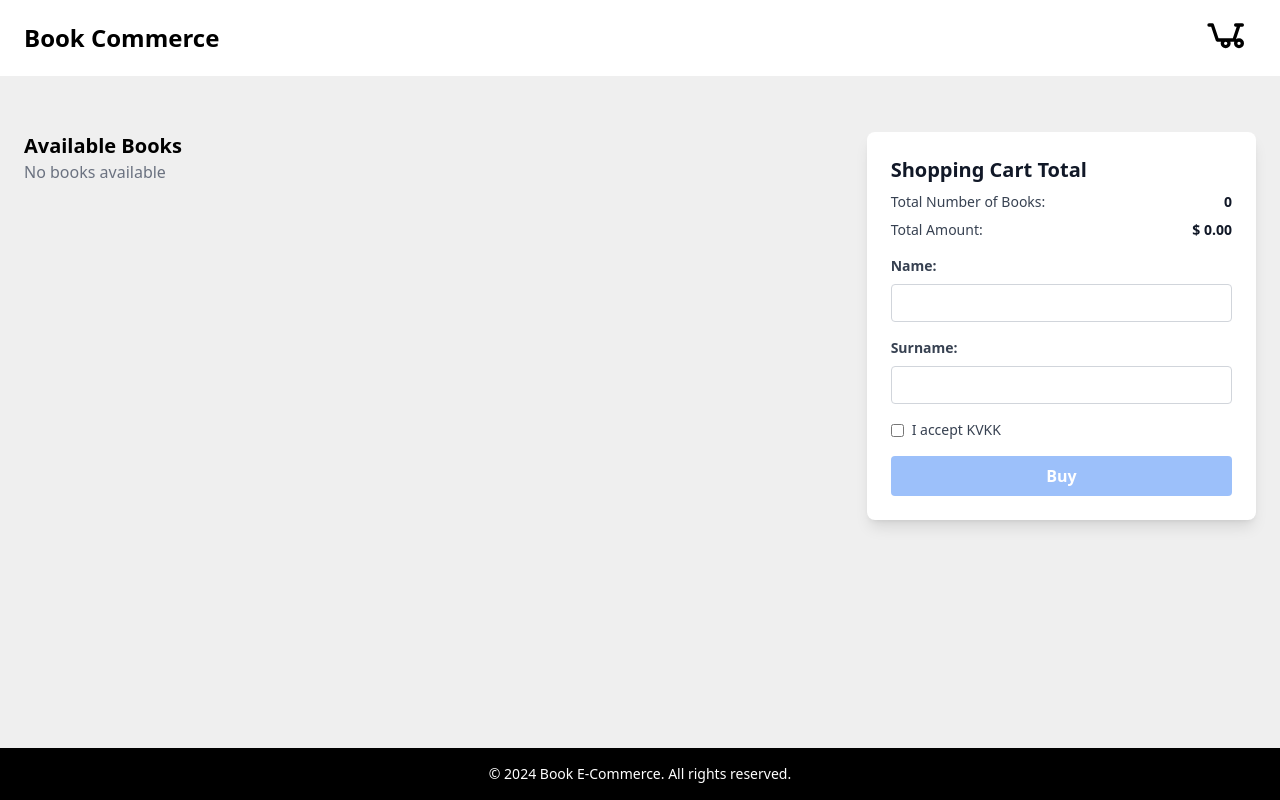
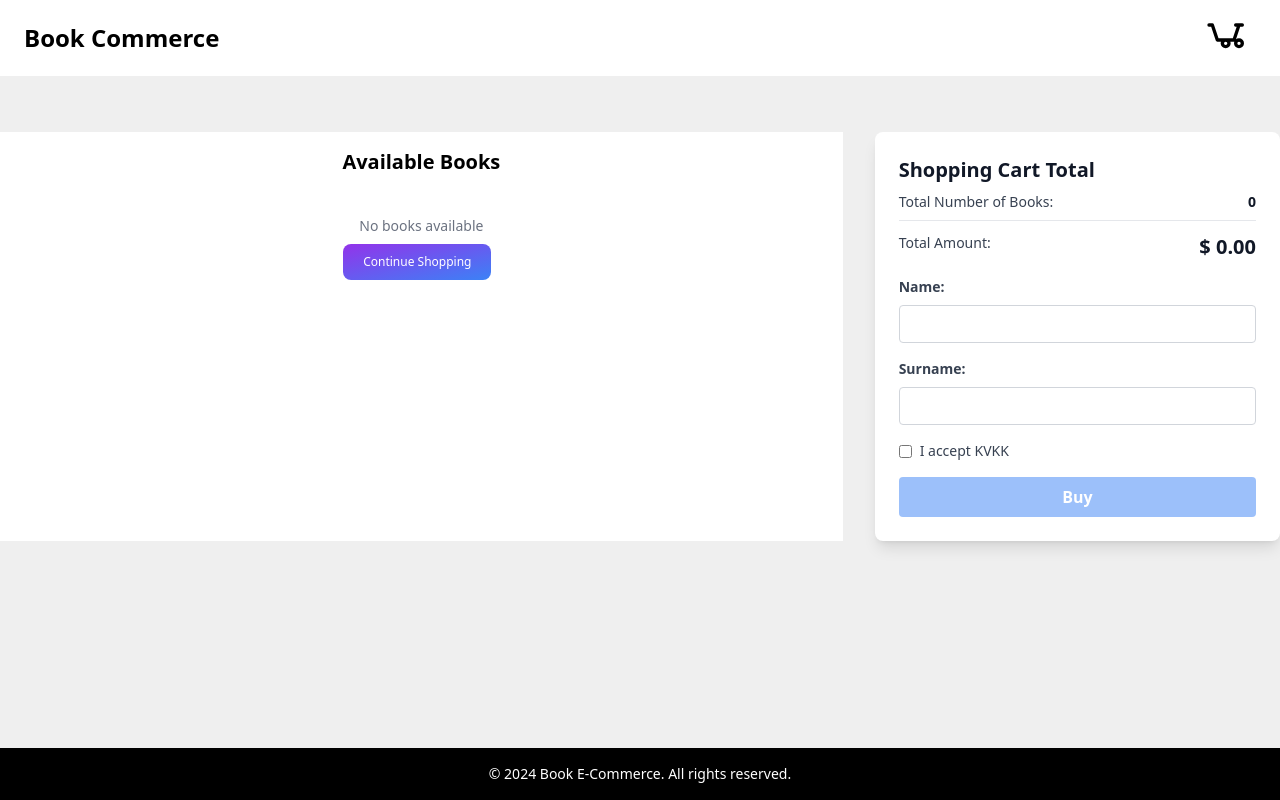
Before and after one commit to ogundemirkiran/book-e-commerce, a Nuxt app: page /shopping-cart in a window 1280 px wide. Built offline with nearby package versions, Linux system fonts and the light colour scheme.

Commit message:
updated loading button and checkout card

```diff
--- a/components/BookCard.vue
+++ b/components/BookCard.vue
@@ -29,22 +29,14 @@
       </div>
 
       <!-- NOT: Actions -->
-      <div class="flex items-center justify-end mt-3">
       <LoadingButton
         :isLoading="isAddingToBasket"
-          buttonClass="text-xs text-white bg-gradient-to-r from-purple-500 via-purple-600 to-purple-700 hover:bg-gradient-to-br focus:ring-4 focus:outline-none focus:ring-purple-300 shadow-lg shadow-purple-500/50 font-medium rounded-lg px-5 py-2.5 text-center me-2 mb-2"
+        :isOk="isAddOk"
+        buttonClass="w-full mt-2 mb-2 justify-center text-xs text-white bg-gradient-to-r from-purple-500 via-purple-600 to-purple-700 hover:bg-gradient-to-br focus:ring-4 focus:outline-none focus:ring-purple-300 shadow-lg shadow-purple-500/50 font-medium rounded-lg px-5 py-2.5  "
         @click="addToBasket"
       >
         Add to Cart
       </LoadingButton>
-        <LoadingButton
-          :isLoading="isRemovingFromBasket"
-          buttonClass="text-xs text-white bg-gradient-to-r from-green-400 via-green-500 to-green-600 hover:bg-gradient-to-br focus:ring-4 focus:outline-none focus:ring-green-300 shadow-lg shadow-green-500/50 font-medium rounded-lg px-5 py-2.5 text-center me-2 mb-2"
-          @click="removeFromBasket"
-        >
-          Remove from Cart
-        </LoadingButton>
-      </div>
     </div>
   </div>
 </template>
@@ -57,7 +49,7 @@ const props = defineProps<{
 }>();
 
 const isAddingToBasket = ref(false);
-const isRemovingFromBasket = ref(false);
+const isAddOk = ref(false);
 
 const isImage = ref<boolean>(false);
 
@@ -73,18 +65,16 @@ onBeforeMount(() => {
 });
 
 const addToBasket = (e: any) => {
+  isAddingToBasket.value = true;
   useShoppingCart('add', props.book);
 
   setTimeout(() => {
     isAddingToBasket.value = false;
+    isAddOk.value = true;
   }, 500);
-};
-
-const removeFromBasket = () => {
-  useShoppingCart('remove', props.book);
 
   setTimeout(() => {
-    isRemovingFromBasket.value = false;
-  }, 500);
+    isAddOk.value = false;
+  }, 1000);
 };
 </script>
--- a/components/CheckoutCard.vue
+++ b/components/CheckoutCard.vue
@@ -1,5 +1,5 @@
 <template>
-  <div class="p-6 bg-white rounded-lg shadow-lg">
+  <div class="p-6 bg-white rounded-lg shadow-lg h-fit sticky top-20">
     <!-- NOT: Shopping cart -->
     <div class="mb-4">
       <h2 class="text-md sm:text-xl font-bold text-gray-900 mb-2">
@@ -13,9 +13,10 @@
           {{ totalQuantity }}
         </span>
       </div>
-      <div class="flex justify-between">
+      <hr />
+      <div class="mt-3 flex justify-between">
         <span class="text-gray-700 text-sm sm:text-md">Total Amount:</span>
-        <span class="font-semibold text-gray-900 text-sm sm:text-md"
+        <span class="font-semibold text-gray-900 text-lg sm:text-xl"
           >$ {{ totalPrice.toFixed(2) }}</span
         >
       </div>
@@ -85,25 +86,6 @@ const shoppingCartList = useShoppingCartList();
 let totalQuantity = ref<number>(0);
 let totalPrice = ref<number>(0);
 
-watch(
-  () => shoppingCartList.value,
-  (newValue: any) => {
-    let counter: number = 0;
-    let price: number = 0;
-
-    newValue?.map((item: Book) => {
-      if (item.count) {
-        counter = counter + item.count;
-        price = price + item.price * item.count;
-      }
-    });
-
-    totalQuantity.value = counter;
-    totalPrice.value = price;
-  },
-  { deep: true }
-);
-
 // NOT: Form state
 const firstName = ref('');
 const lastName = ref('');
@@ -127,6 +109,33 @@ const handleSubmit = () => {
     alert('The form is not valid.');
   }
 };
+
+const totalCalculator = (value: any) => {
+  let counter: number = 0;
+  let price: number = 0;
+
+  value?.map((item: Book) => {
+    if (item.count) {
+      counter = counter + item.count;
+      price = price + item.price * item.count;
+    }
+  });
+
+  totalQuantity.value = counter;
+  totalPrice.value = price;
+};
+
+watch(
+  () => shoppingCartList.value,
+  (newValue: any) => {
+    totalCalculator(newValue);
+  },
+  { deep: true }
+);
+
+onMounted(() => {
+  totalCalculator(shoppingCartList.value);
+});
 </script>
 
 <style scoped></style>
--- a/components/LoadingButton.vue
+++ b/components/LoadingButton.vue
@@ -1,14 +1,20 @@
 <template>
   <button
     class="flex items-center"
-    :class="buttonClass"
+    :class="[buttonClass, { 'opacity-75': isLoading || props.isOk }]"
     @click="handleClick"
-    :disabled="isLoading"
+    :disabled="isLoading || props.isOk"
   >
     <img
       v-if="isLoading"
       src="@/assets/icons/loading.svg"
       class="inline w-4 h-4 me-3 animate-spin"
+      alt="Loading"
+    />
+    <img
+      v-if="isOk"
+      src="@/assets/icons/check.svg"
+      class="inline w-4 h-4 me-3"
       alt="Loading"
     />
     <slot />
@@ -18,6 +24,7 @@
 <script lang="ts" setup>
 interface Props {
   isLoading: boolean;
+  isOk: boolean;
   buttonClass: string;
   onClick: () => void;
 }
@@ -25,7 +32,7 @@ interface Props {
 const props = defineProps<Props>();
 
 const handleClick = () => {
-  if (!props.isLoading) {
+  if (!props.isLoading || !props.isOk) {
     props.onClick();
   }
 };
--- a/layouts/custom.vue
+++ b/layouts/custom.vue
@@ -34,7 +34,7 @@
       <SearchInput v-if="isShowSearchBar" class="w-full block sm:hidden" />
     </header>
 
-    <main class="flex-1 container mx-auto p-6">
+    <main class="flex-1 container mx-auto px-0 py-6">
       <NuxtPage />
     </main>
 
@@ -52,6 +52,10 @@ const route = useRoute();
 const shoppingCartList = useShoppingCartList();
 const count = ref<number>(0);
 const isShowSearchBar = ref<boolean>(false);
+
+onMounted(() => {
+  isShowSearchBar.value = route.path === '/';
+});
 
 // NOT: Route watch
 watch(
--- a/pages/books/[_id].vue
+++ b/pages/books/[_id].vue
@@ -3,7 +3,7 @@
   <div v-else>
     <div class="grid grid-cols-1 sm:grid-cols-2 gap-0">
       <!-- NOT: İmage -->
-      <div>
+      <div class="bg-white p-5">
         <nuxt-img
           :key="detailBook.id"
           class="rounded-t-lg m-auto h-[400] sm:h-[600px]"
@@ -34,24 +34,18 @@
             and more recently with desktop publishing software like Aldus
             PageMaker including versions of Lorem Ipsum.
           </p>
-          <h2 class="mb-5 text-xl lg:text-4xl font-bold text-black text-end">
+          <h2 class="mb-5 text-xl lg:text-4xl font-bold text-black">
             $ {{ detailBook?.price }}
           </h2>
         </div>
-        <div class="flex justify-end items-center">
+        <div>
           <LoadingButton
             :isLoading="isAddingToBasket"
-            buttonClass="text-xs text-white bg-gradient-to-r from-purple-500 via-purple-600 to-purple-700 hover:bg-gradient-to-br focus:ring-4 focus:outline-none focus:ring-purple-300 shadow-lg shadow-purple-500/50 font-medium rounded-lg px-5 py-2.5 text-center me-2 mb-2"
+            :isOk="isAddOk"
+            buttonClass=" sm:mx-5 w-full text-xs justify-center text-white bg-gradient-to-r from-purple-500 via-purple-600 to-purple-700 hover:bg-gradient-to-br focus:ring-4 focus:outline-none focus:ring-purple-300 shadow-lg shadow-purple-500/50 font-medium rounded-lg px-5 py-2.5 text-center me-2 mb-2"
             @click="addToBasket"
           >
             Add to Cart
-          </LoadingButton>
-          <LoadingButton
-            :isLoading="isRemovingFromBasket"
-            buttonClass="text-xs text-white bg-gradient-to-r from-green-400 via-green-500 to-green-600 hover:bg-gradient-to-br focus:ring-4 focus:outline-none focus:ring-green-300 shadow-lg shadow-green-500/50 font-medium rounded-lg px-5 py-2.5 text-center me-2 mb-2"
-            @click="removeFromBasket"
-          >
-            Remove from Cart
           </LoadingButton>
         </div>
       </div>
@@ -80,22 +74,20 @@ const id = Number(route.params._id);
 
 const detailBook = ref<Book | null>(null);
 const isAddingToBasket = ref(false);
-const isRemovingFromBasket = ref(false);
+const isAddOk = ref(false);
 
 const addToBasket = (e: any) => {
-  useShoppingCart('add', detailBook);
+  isAddingToBasket.value = true;
+  useShoppingCart('add', detailBook.value);
 
   setTimeout(() => {
     isAddingToBasket.value = false;
+    isAddOk.value = true;
   }, 500);
-};
-
-const removeFromBasket = () => {
-  useShoppingCart('remove', detailBook);
 
   setTimeout(() => {
-    isRemovingFromBasket.value = false;
-  }, 500);
+    isAddOk.value = false;
+  }, 1000);
 };
 
 const checkImage = (url: string) => {
--- a/pages/index.vue
+++ b/pages/index.vue
@@ -2,7 +2,7 @@
   <div>
     <div
       v-if="filteredBookList.length > 0"
-      class="grid grid-cols-1 sm:grid-cols-2 lg:grid-cols-3 xxl:grid-cols-4 gap-4 justify-center"
+      class="grid grid-cols-1 sm:grid-cols-2 md:grid-cols-3 lg:grid-cols-4 xxl:grid-cols-5 gap-3 justify-center"
     >
       <div v-for="book in filteredBookList" :key="book.id">
         <BookCard :book="book" />
--- a/pages/shopping-cart/index.vue
+++ b/pages/shopping-cart/index.vue
@@ -3,12 +3,17 @@
   <div v-if="loading">
     <LoadingSpinner />
   </div>
-  <div v-else class="container mx-auto py-8">
+  <div v-else class="container mx-auto sm:py-8">
     <div class="grid grid-cols-1 md:grid-cols-12 gap-8">
       <!-- NOT: Shopping cart book list-->
-      <div class="md:col-span-8">
-        <div class="flex items-center justify-between">
-          <h2 class="text-sm sm:text-xl font-bold">Available Books</h2>
+      <div class="md:col-span-8 p-2 bg-white">
+        <div class="flex items-center justify-between pt-2">
+          <h2
+            :class="{ 'm-auto': shoppingCartList?.length === 0 }"
+            class="text-md sm:text-xl font-bold"
+          >
+            Available Books
+          </h2>
           <span
             v-if="shoppingCartList?.length > 0"
             @click="removeAllShoppingCart"
@@ -17,8 +22,19 @@
             Clear Shopping Cart
           </span>
         </div>
-        <div v-if="shoppingCartList?.length === 0" class="text-gray-500">
-          No books available
+        <div
+          v-if="shoppingCartList?.length === 0"
+          class="text-center text-gray-500 mt-5 pt-5"
+        >
+          <p class="text-sm sm:text-md">No books available</p>
+          <nuxt-link to="/">
+            <button
+              type="button"
+              class="mt-2 text-xs text-white bg-gradient-to-br from-purple-600 to-blue-500 hover:bg-gradient-to-bl focus:ring-4 focus:outline-none focus:ring-blue-300 font-medium rounded-lg text-sm px-5 py-2.5 text-center me-2 mb-2"
+            >
+              Continue Shopping
+            </button>
+          </nuxt-link>
         </div>
         <div v-else>
           <div v-for="book in shoppingCartList" :key="book.id">
@@ -51,9 +67,11 @@ useHead({
 
 const loading = ref<boolean>(true);
 
-const shoppingCartList = useShoppingCartList();
+const shoppingCartList = await useShoppingCartList();
 
-loading.value = false;
+onMounted(() => {
+  loading.value = false;
+});
 
 const removeAllShoppingCart = () => {
   useShoppingCart('clear');
```
Also changed, not shown: assets/icons/check.svg (added). Lines whose indentation alone changed are shown as unchanged.
